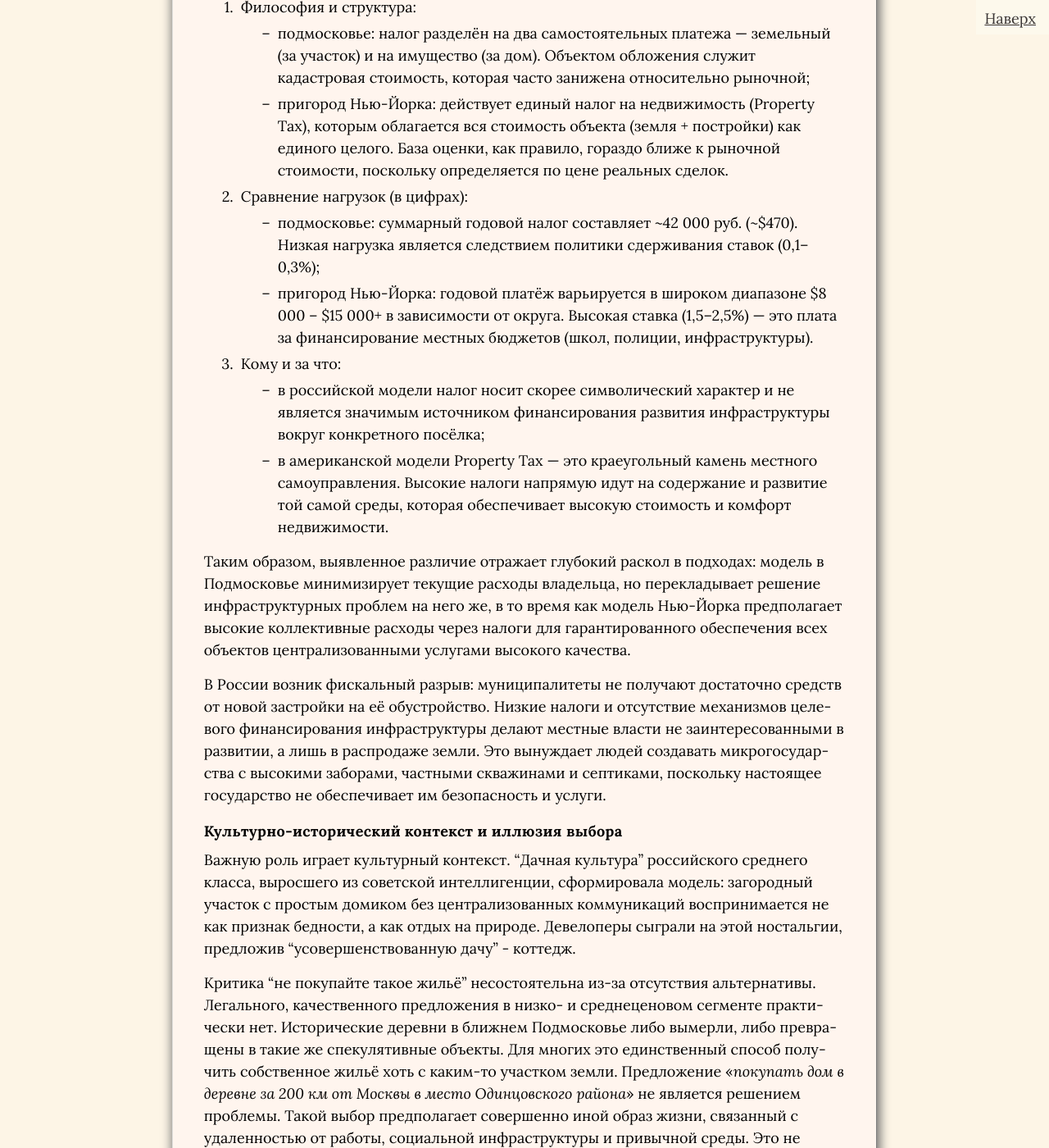
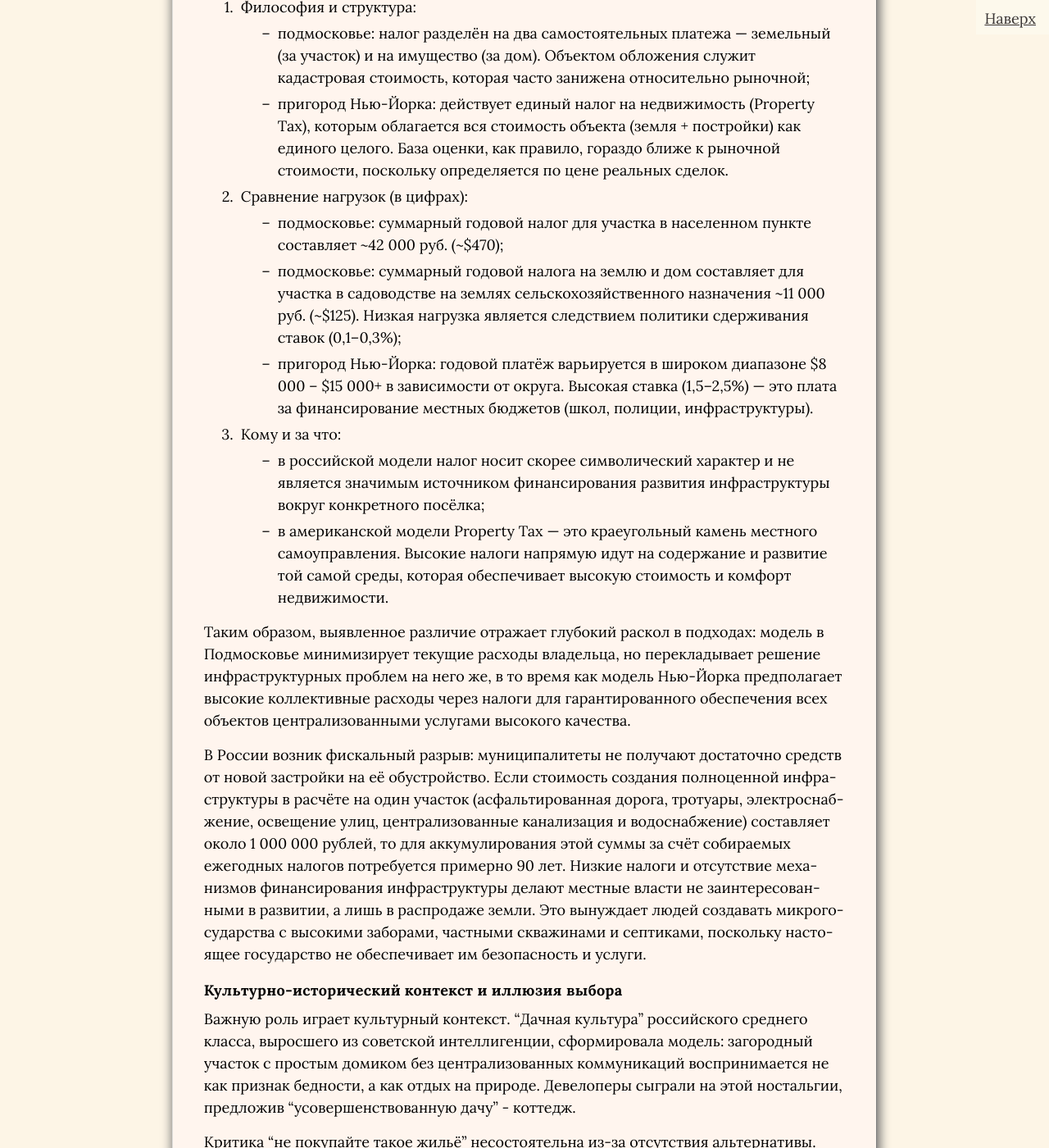
Before and after one commit to SergSi/land-use-art, a Jekyll site: the page built from _posts/2025-09-20-suburb.md, in a window 1280 px wide and 1400 px high, scrolled down 13049 px. Shown: the whole window at 82% size. Built offline with Jekyll 4.4.1, drawn with Linux system fonts in a browser that asks for light colours; some web fonts are replaced.

Commit message:
Update 2025-09-20-suburb.md

```diff
--- a/_posts/2025-09-20-suburb.md
+++ b/_posts/2025-09-20-suburb.md
@@ -135,7 +135,8 @@ class: article
     *   пригород Нью-Йорка: действует единый налог на недвижимость (Property Tax), которым облагается вся стоимость объекта (земля + постройки) как единого целого. База оценки, как правило, гораздо ближе к рыночной стоимости, поскольку определяется по цене реальных сделок.
 
 2.  Сравнение нагрузок (в цифрах):
-    *   подмосковье: суммарный годовой налог составляет ~42 000 руб. (~$470). Низкая нагрузка является следствием политики сдерживания ставок (0,1–0,3%);
+    *   подмосковье: суммарный годовой налог для участка в населенном пункте составляет ~42 000 руб. (~$470);
+    *   подмосковье: суммарный годовой налога на землю и дом составляет для участка в садоводстве на землях сельскохозяйственного назначения ~11 000 руб. (~$125). Низкая нагрузка является следствием политики сдерживания ставок (0,1–0,3%);
     *   пригород Нью-Йорка: годовой платёж варьируется в широком диапазоне $8 000 – $15 000+ в зависимости от округа. Высокая ставка (1,5–2,5%) — это плата за финансирование местных бюджетов (школ, полиции, инфраструктуры).
 
 3.  Кому и за что:
@@ -144,7 +145,7 @@ class: article
 
 Таким образом, выявленное различие отражает глубокий раскол в подходах: модель в Подмосковье минимизирует текущие расходы владельца, но перекладывает решение инфраструктурных проблем на него же, в то время как модель Нью-Йорка предполагает высокие коллективные расходы через налоги для гарантированного обеспечения всех объектов централизованными услугами высокого качества.
 
-В России возник фискальный разрыв: муниципалитеты не получают достаточно средств от новой застройки на её обустройство. Низкие налоги и отсутствие механизмов целевого финансирования инфраструктуры делают местные власти не заинтересованными в развитии, а лишь в распродаже земли. Это вынуждает людей создавать микрогосударства с высокими заборами, частными скважинами и септиками, поскольку настоящее государство не обеспечивает им безопасность и услуги.
+В России возник фискальный разрыв: муниципалитеты не получают достаточно средств от новой застройки на её обустройство. Если стоимость создания полноценной инфраструктуры в расчёте на один участок (асфальтированная дорога, тротуары, электроснабжение, освещение улиц, централизованные канализация и водоснабжение) составляет около 1 000 000 рублей, то для аккумулирования этой суммы за счёт собираемых ежегодных налогов потребуется примерно 90 лет. Низкие налоги и отсутствие механизмов финансирования инфраструктуры делают местные власти не заинтересованными в развитии, а лишь в распродаже земли. Это вынуждает людей создавать микрогосударства с высокими заборами, частными скважинами и септиками, поскольку настоящее государство не обеспечивает им безопасность и услуги.
 
 #### Культурно-исторический контекст и иллюзия выбора
 
```
